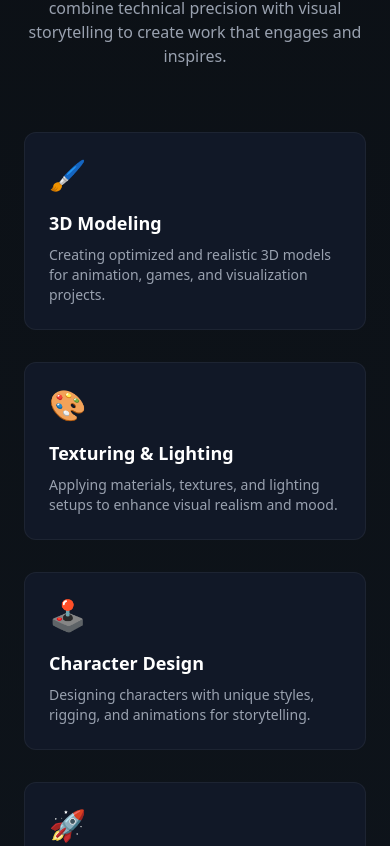
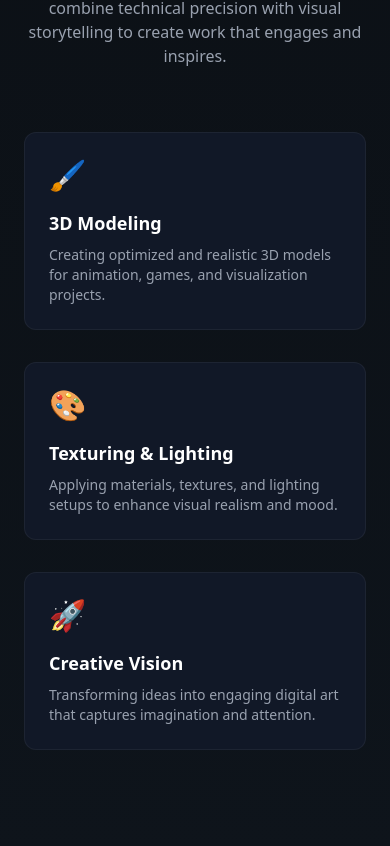
Before and after one commit to sauravbhandari007/sauravbhandari007, a React (Vite) app: page / in a window 390 px wide. Shown: the part 1398-2244 px from the top of the page. Built offline with nearby package versions, Linux system fonts and the light colour scheme.

Commit message:
Change grid layout for info cards to responsive design
Updated the grid layout for info cards to use a responsive design, improving adaptability across different screen sizes.

```diff
--- a/src/components/About.jsx
+++ b/src/components/About.jsx
@@ -20,7 +20,7 @@ export default function About() {
         </div>
 
         {/* Info Cards */}
-        <div className="grid md:grid-cols-2 lg:grid-cols-4 gap-8">
+       <div className="grid grid-cols-[repeat(auto-fit,minmax(250px,1fr))] gap-8 justify-items-center">
           <div className="bg-[#111827] p-6 rounded-xl border border-white/5 hover:border-cyan-400 transition">
             <div className="text-cyan-400 text-3xl mb-4">🖌️</div>
             <h3 className="font-semibold text-lg mb-2">3D Modeling</h3>
@@ -37,13 +37,13 @@ export default function About() {
             </p>
           </div>
 
-          <div className="bg-[#111827] p-6 rounded-xl border border-white/5 hover:border-cyan-400 transition">
+          {/* <div className="bg-[#111827] p-6 rounded-xl border border-white/5 hover:border-cyan-400 transition">
             <div className="text-cyan-400 text-3xl mb-4">🕹️</div>
             <h3 className="font-semibold text-lg mb-2">Character Design</h3>
             <p className="text-gray-400 text-sm">
               Designing characters with unique styles, rigging, and animations for storytelling.
             </p>
-          </div>
+          </div> */}
 
           <div className="bg-[#111827] p-6 rounded-xl border border-white/5 hover:border-cyan-400 transition">
             <div className="text-cyan-400 text-3xl mb-4">🚀</div>
```
